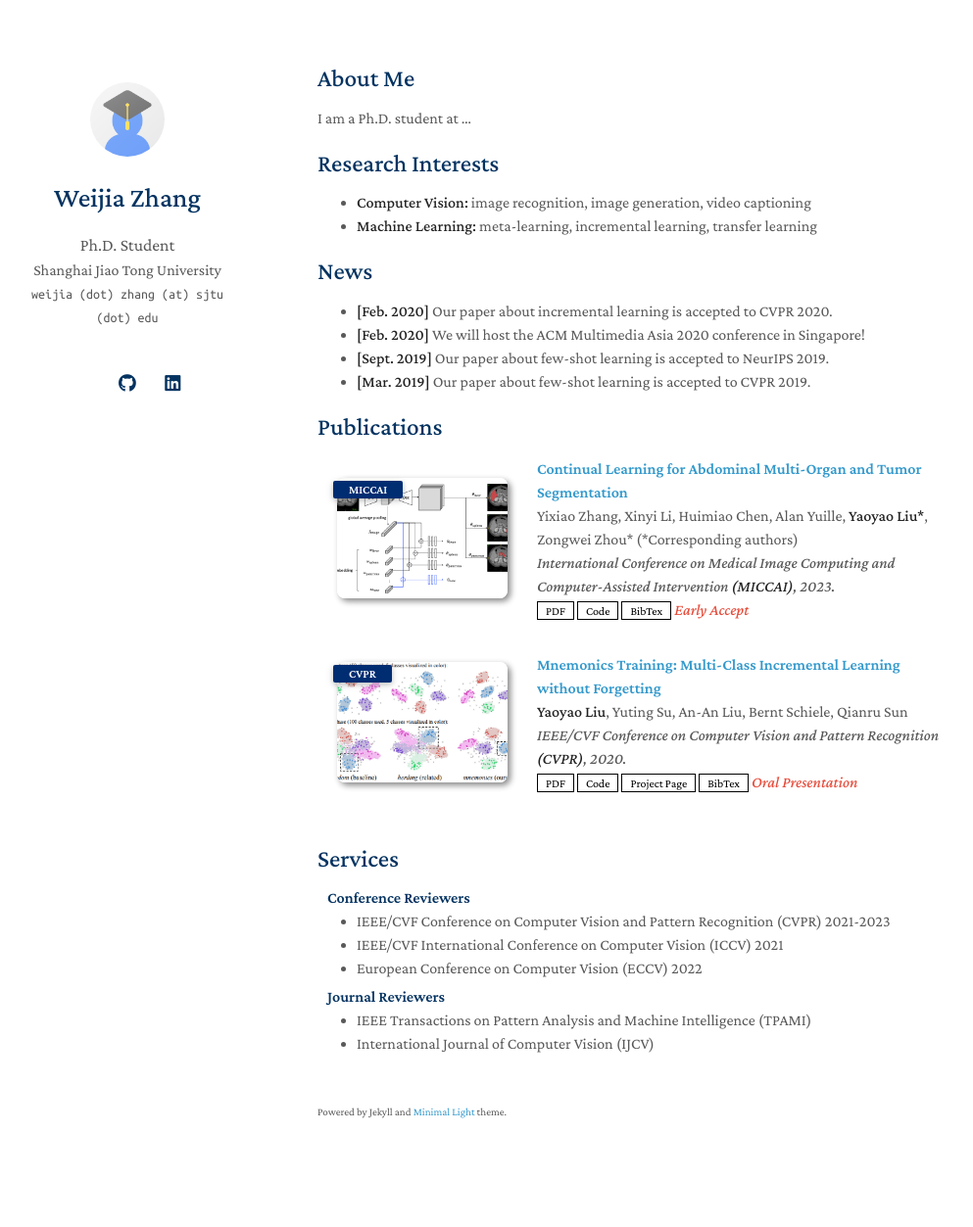
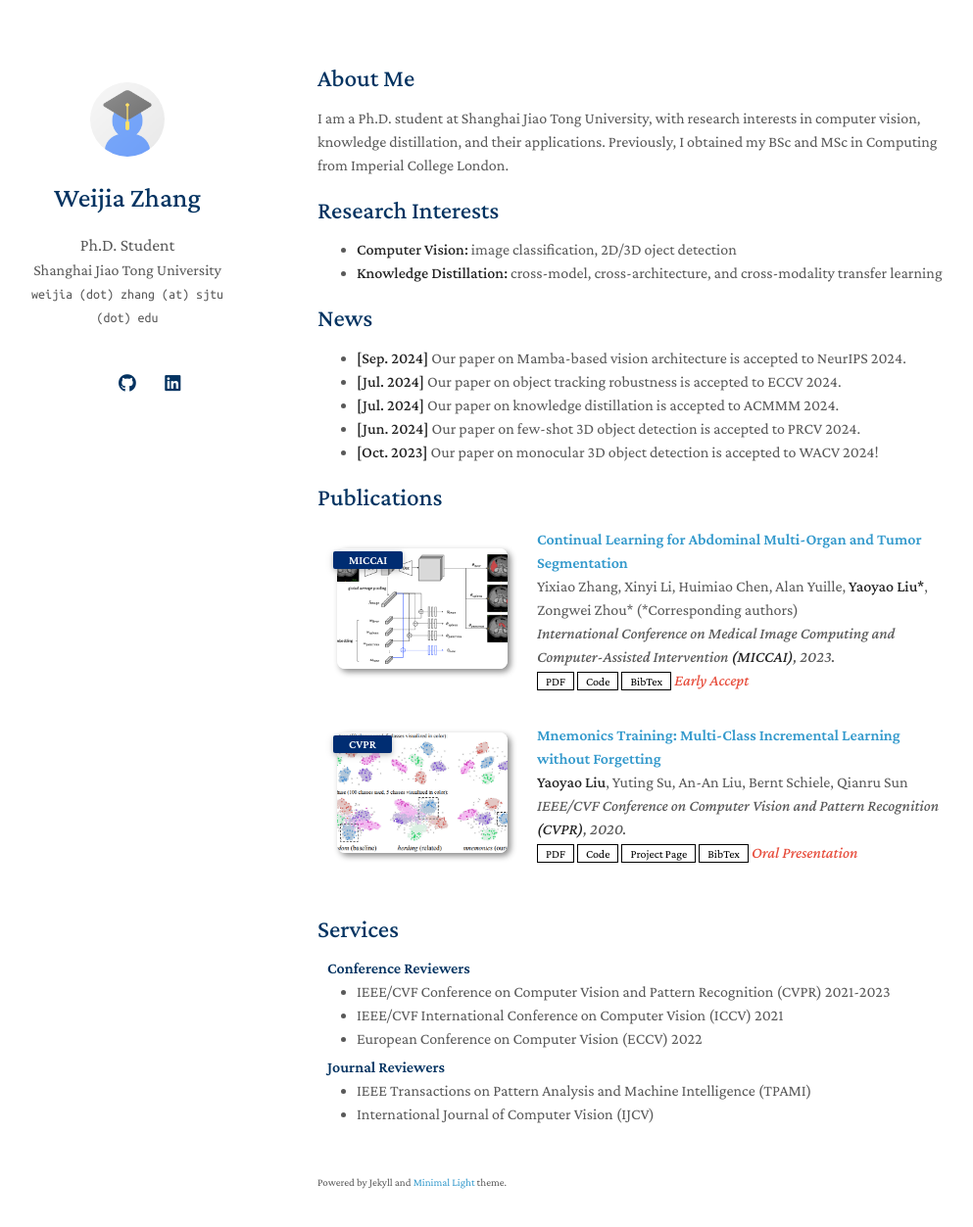
Before and after one commit to arcaninez/arcaninez.github.io, a Jekyll site: the page built from index.md, in a window 1280 px wide and 1288 px high. Shown: the top 1253 px of the window at 98% size, without its empty margins (146-1139 px from the left). Built offline with Jekyll 4.4.1, drawn with Linux system fonts in a browser that asks for light colours; a style sheet for code colours, icons or effects is not loaded; our own code applies the rules of GitHub Pages for plain Markdown files.

Commit message:
Update index.md

```diff
--- a/index.md
+++ b/index.md
@@ -4,19 +4,20 @@ layout: homepage
 
 ## About Me
 
-I am a Ph.D. student at ...
+I am a Ph.D. student at Shanghai Jiao Tong University, with research interests in computer vision, knowledge distillation, and their applications. Previously, I obtained my BSc and MSc in Computing from Imperial College London.
 
 ## Research Interests
 
-- **Computer Vision:** image recognition, image generation, video captioning
-- **Machine Learning:** meta-learning, incremental learning, transfer learning
+- **Computer Vision:** image classification, 2D/3D oject detection
+- **Knowledge Distillation:** cross-model, cross-architecture, and cross-modality transfer learning
 
 ## News
 
-- **[Feb. 2020]** Our paper about incremental learning is accepted to CVPR 2020.
-- **[Feb. 2020]** We will host the ACM Multimedia Asia 2020 conference in Singapore!
-- **[Sept. 2019]** Our paper about few-shot learning is accepted to NeurIPS 2019.
-- **[Mar. 2019]** Our paper about few-shot learning is accepted to CVPR 2019.
+- **[Sep. 2024]** Our paper on Mamba-based vision architecture is accepted to NeurIPS 2024.
+- **[Jul. 2024]** Our paper on object tracking robustness is accepted to ECCV 2024.
+- **[Jul. 2024]** Our paper on knowledge distillation is accepted to ACMMM 2024.
+- **[Jun. 2024]** Our paper on few-shot 3D object detection is accepted to PRCV 2024.
+- **[Oct. 2023]** Our paper on monocular 3D object detection is accepted to WACV 2024!
 
 {% include_relative _includes/publications.md %}
 
```
